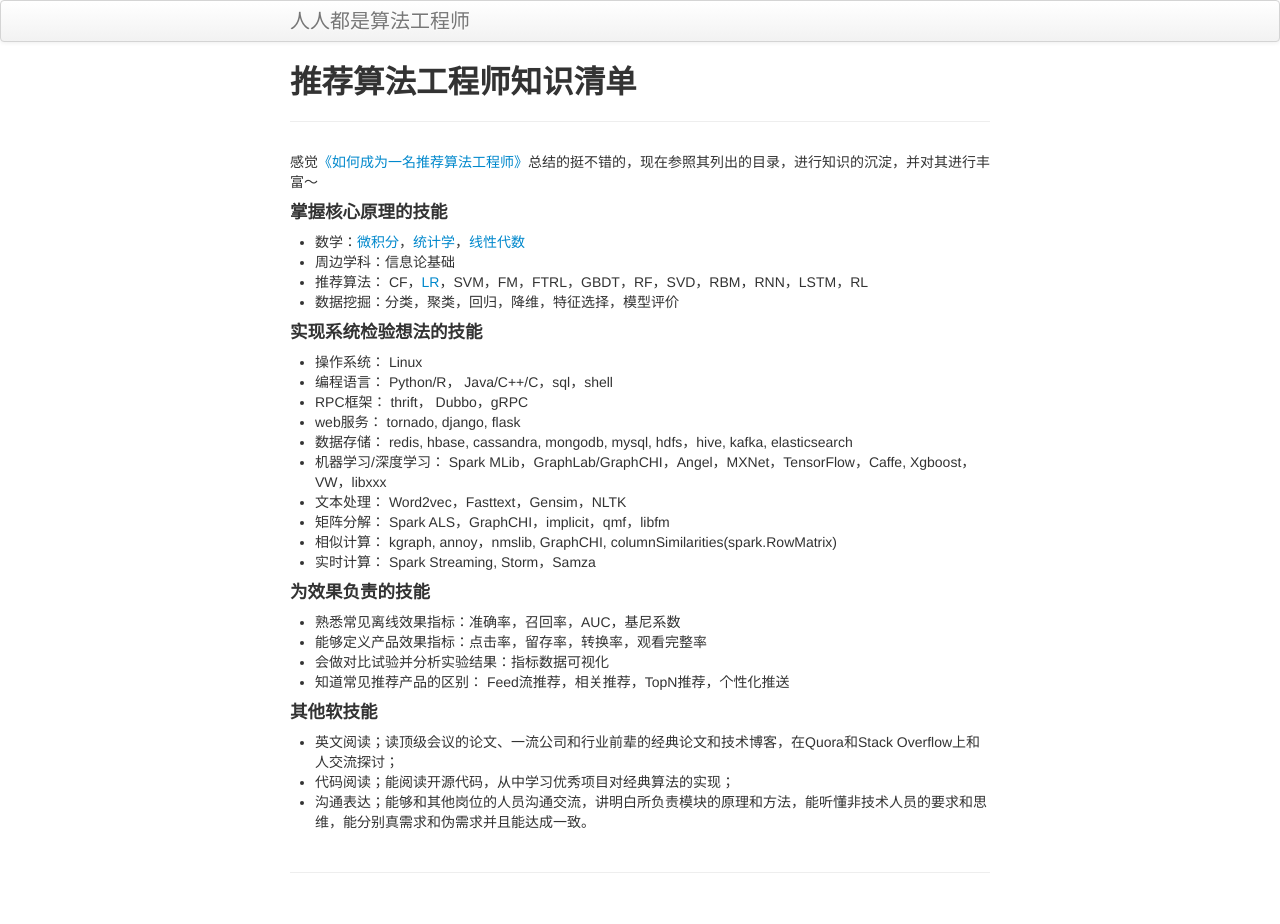
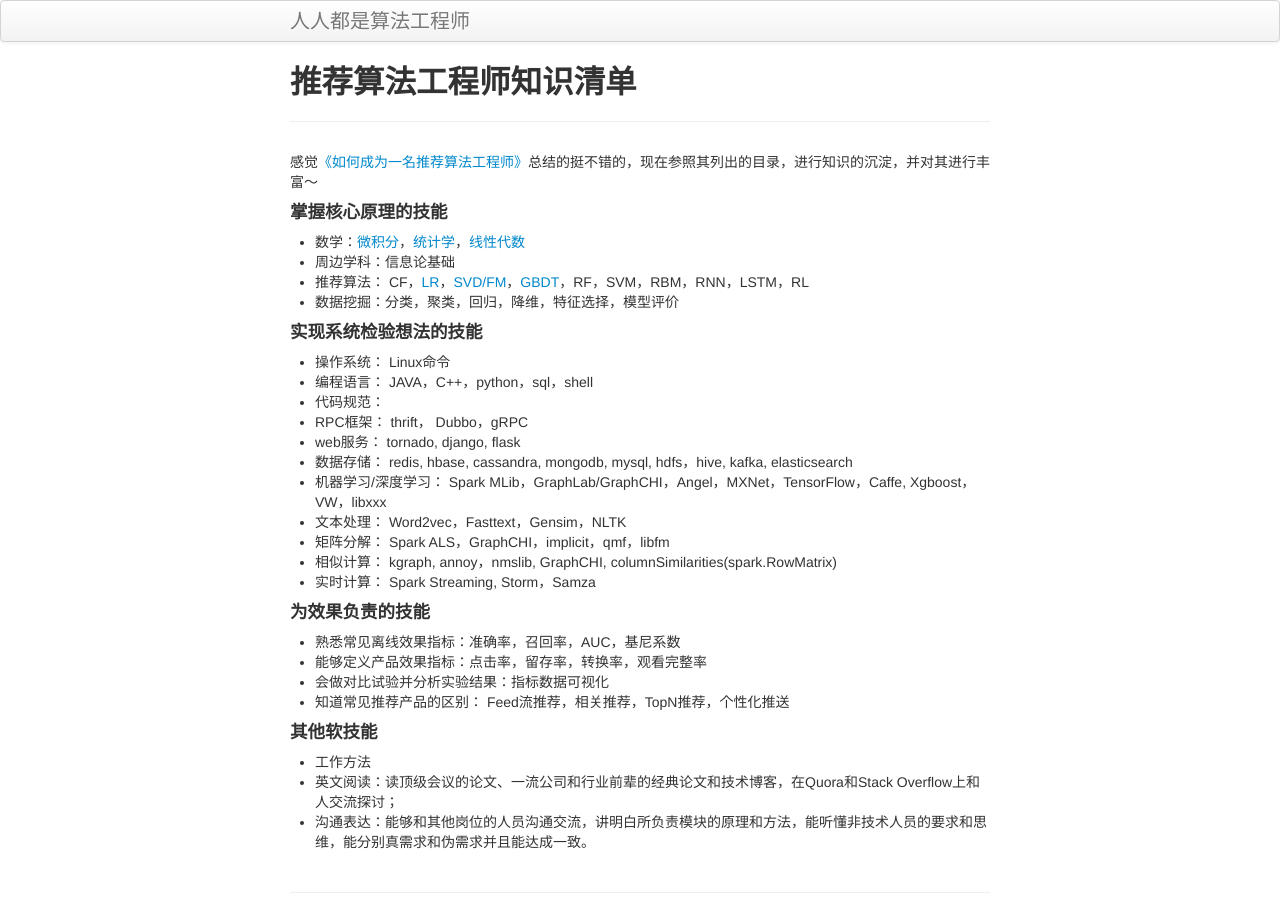
Before and after one commit to sfgcs/sfgcs.github.io, a Jekyll site: the page built from index.md, in a window 1280 px wide. Built offline with Jekyll 4.4.1, drawn with Linux system fonts in a browser that asks for light colours.

Commit message:
MOD:更新目录。

```diff
--- a/index.md
+++ b/index.md
@@ -11,13 +11,14 @@ description: 如何成为一名推荐算法工程师详细补充版
 
 -  数学：[微积分](/pages/math.html)，[统计学](/pages/math.html)，[线性代数](/pages/math.html)
 -  周边学科：信息论基础
--  推荐算法： CF，[LR](/pages/lr.md)，SVM，FM，FTRL，GBDT，RF，SVD，RBM，RNN，LSTM，RL
+-  推荐算法： CF，[LR](/pages/lr.html)，[SVD/FM](/pages/svd_fm.html)，[GBDT](/pages/gbdt.html)，RF，SVM，RBM，RNN，LSTM，RL
 -  数据挖掘：分类，聚类，回归，降维，特征选择，模型评价
 
 #### 实现系统检验想法的技能
 
-- 操作系统： Linux
-- 编程语言： Python/R， Java/C++/C，sql，shell
+- 操作系统： Linux命令
+- 编程语言： JAVA，C++，python，sql，shell
+- 代码规范：
 - RPC框架： thrift， Dubbo，gRPC
 - web服务： tornado, django, flask
 - 数据存储： redis, hbase, cassandra, mongodb, mysql, hdfs，hive, kafka, elasticsearch
@@ -27,6 +28,7 @@ description: 如何成为一名推荐算法工程师详细补充版
 - 相似计算： kgraph, annoy，nmslib, GraphCHI, columnSimilarities(spark.RowMatrix)
 - 实时计算： Spark Streaming, Storm，Samza
 
+
 #### 为效果负责的技能
 - 熟悉常见离线效果指标：准确率，召回率，AUC，基尼系数
 - 能够定义产品效果指标：点击率，留存率，转换率，观看完整率
@@ -34,6 +36,6 @@ description: 如何成为一名推荐算法工程师详细补充版
 - 知道常见推荐产品的区别： Feed流推荐，相关推荐，TopN推荐，个性化推送
 
 #### 其他软技能
-- 英文阅读；读顶级会议的论文、一流公司和行业前辈的经典论文和技术博客，在Quora和Stack Overflow上和人交流探讨；
-- 代码阅读；能阅读开源代码，从中学习优秀项目对经典算法的实现；
-- 沟通表达；能够和其他岗位的人员沟通交流，讲明白所负责模块的原理和方法，能听懂非技术人员的要求和思维，能分别真需求和伪需求并且能达成一致。
+- 工作方法
+- 英文阅读：读顶级会议的论文、一流公司和行业前辈的经典论文和技术博客，在Quora和Stack Overflow上和人交流探讨；
+- 沟通表达：能够和其他岗位的人员沟通交流，讲明白所负责模块的原理和方法，能听懂非技术人员的要求和思维，能分别真需求和伪需求并且能达成一致。
```
Also changed, not shown: pages/gbdt.md (added), pages/svd_fm.md (added).
